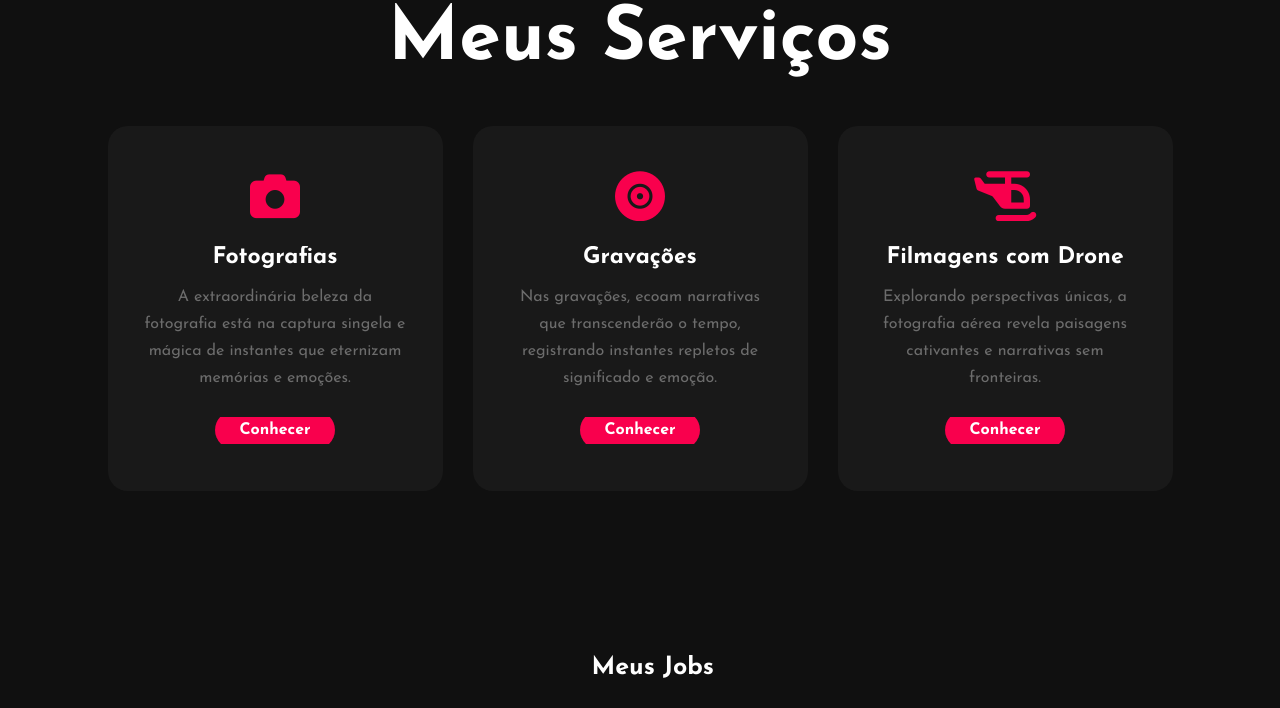
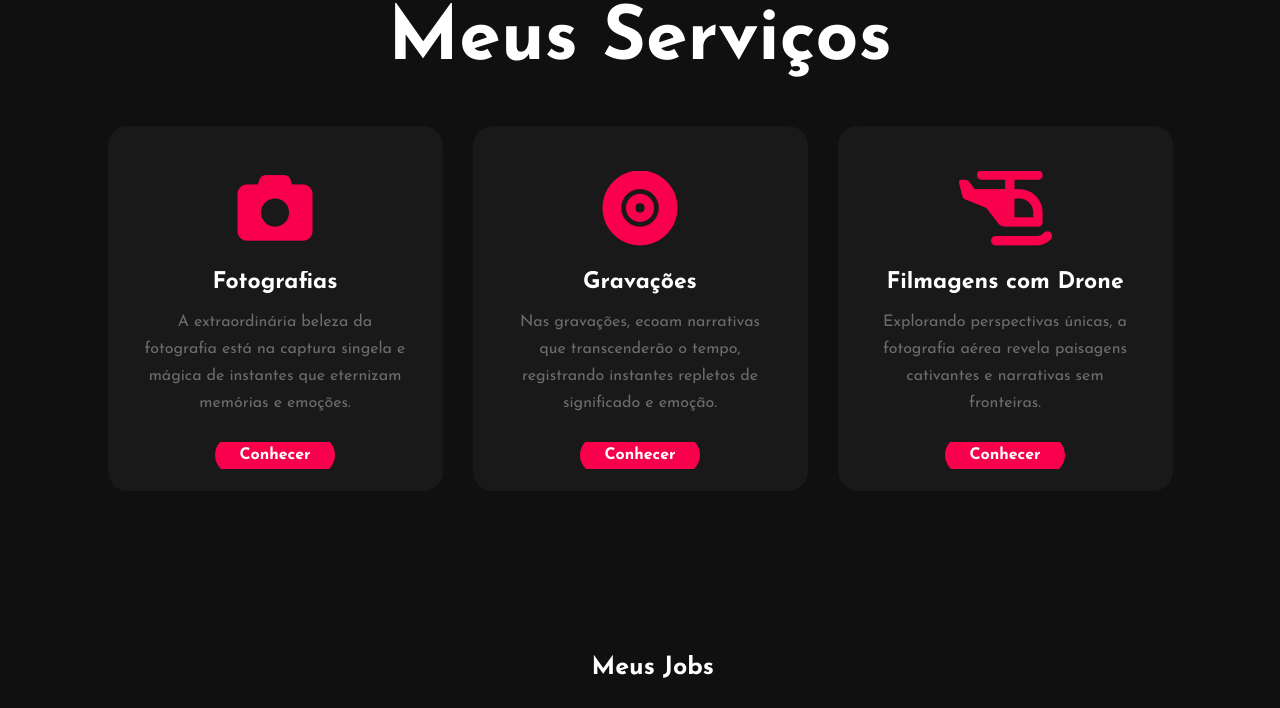
Before and after one commit to eduardomarquesmartins/lucasfilmmaker, a plain HTML site: page WebSite.html in a window 1280 px wide. Shown: the part 1846-2554 px from the top of the page. Drawn offline with Linux system fonts and the light colour scheme; files whose address does not match are found by name.

Commit message:
Update WebSite.html

```diff
--- a/WebSite.html
+++ b/WebSite.html
@@ -229,7 +229,8 @@
         text-align: center;
       }
       .card i {
-        font-size: 50px;
+        overflow-y: hidden;
+        font-size: 75px;
         display: block;
         text-align: center;
         margin: 25px 0px;
```
